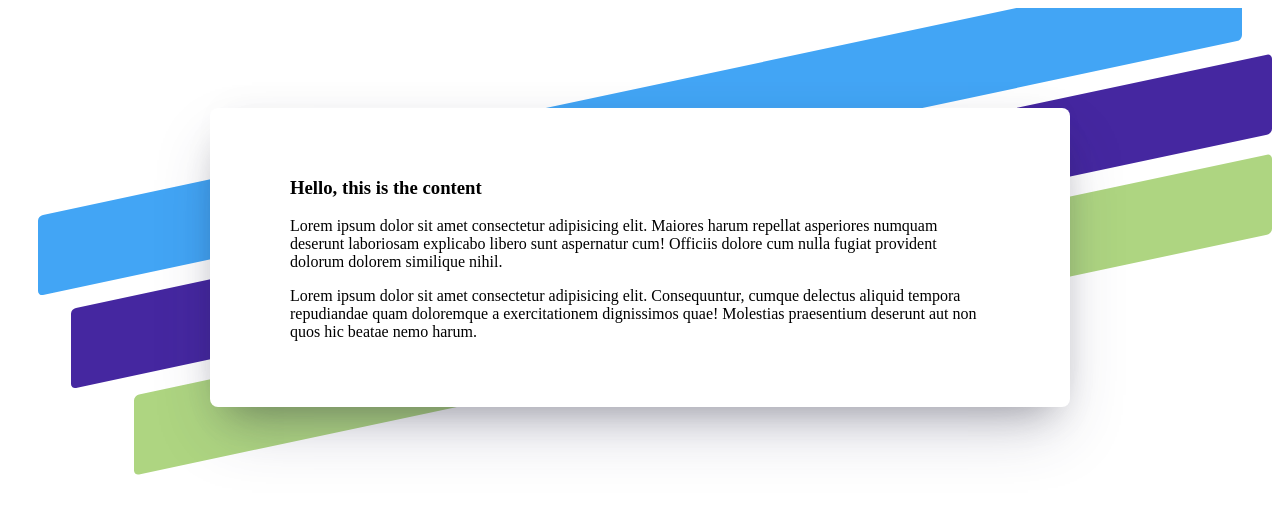
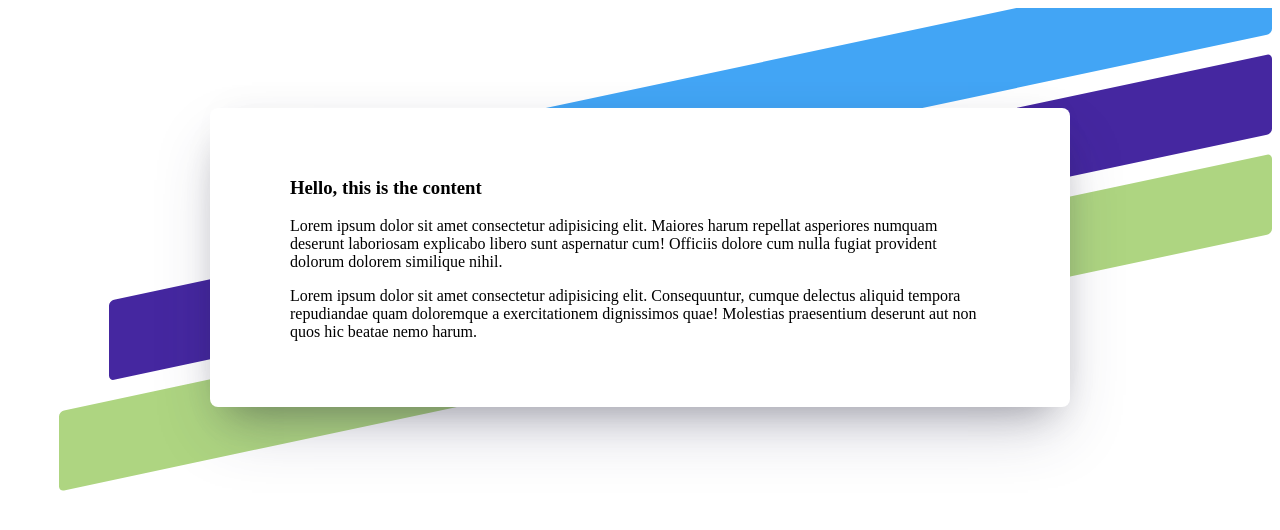
Before and after one commit to Wallbangs/generic-web-app-site, a plain HTML site: page index.html in a window 1280 px wide. Drawn offline with Linux system fonts and the light colour scheme.

Commit message:
Update style.css

```diff
--- a/style.css
+++ b/style.css
@@ -28,8 +28,8 @@
     border-radius: 5px;
     background-color: #42a5f5;
     top: 80px;
-    left: 30px;
-    right: 30px;
+    left: 16%;
+    right: 0%;
     height: 80px;
     position: absolute;
 }
@@ -37,7 +37,7 @@
     border-radius: 5px;
     background-color: #4527a0;
     top: 180px;
-    left: 5%;
+    left: 8%;
     right: 0%;
     height: 80px;
     position: absolute;
@@ -46,7 +46,7 @@
     border-radius: 5px;
     background-color: #AED581;
     top: 280px;
-    left: 10%;
+    left: 4%;
     right: 0%;
     height: 80px;
     position: absolute;
```
